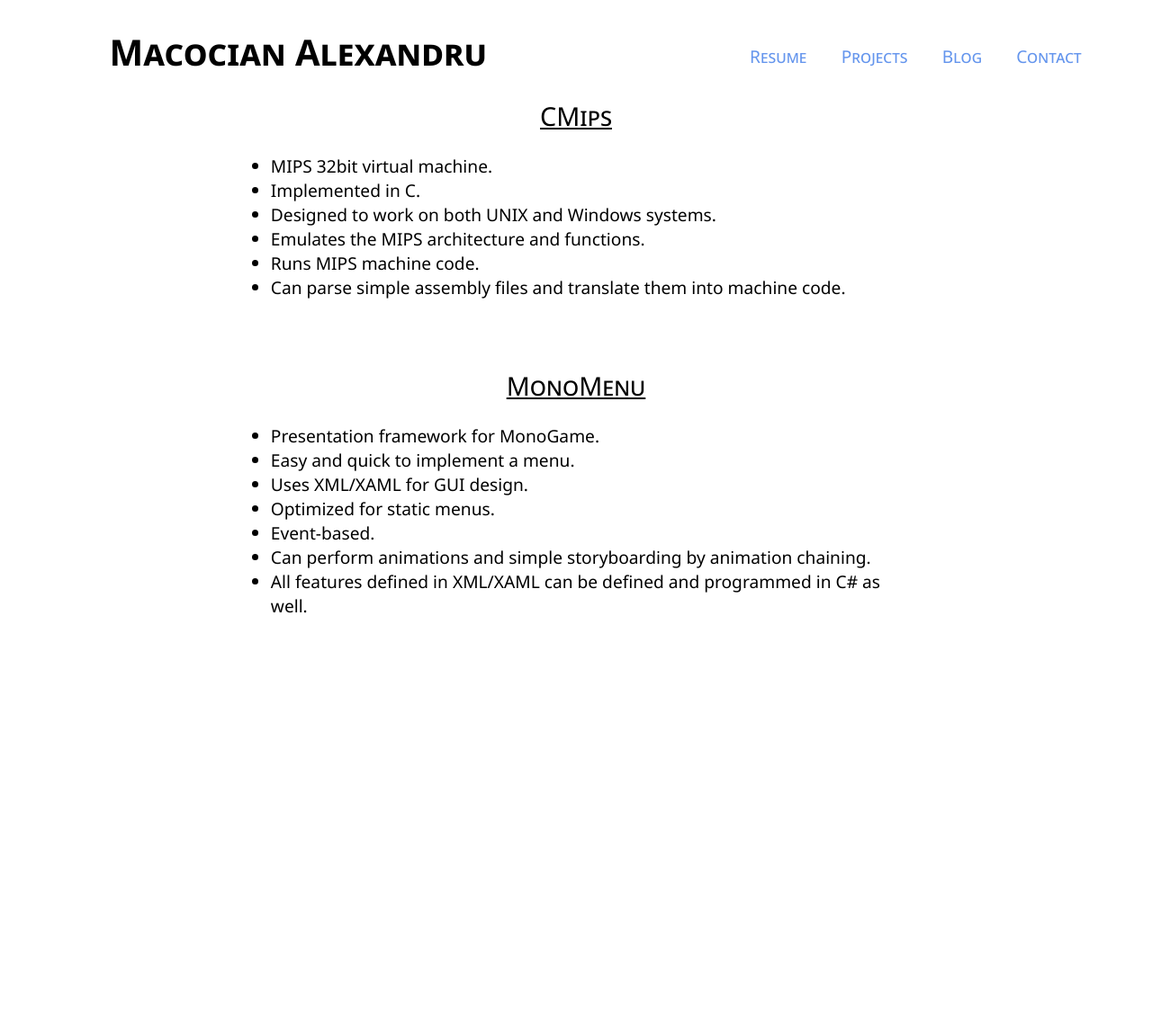
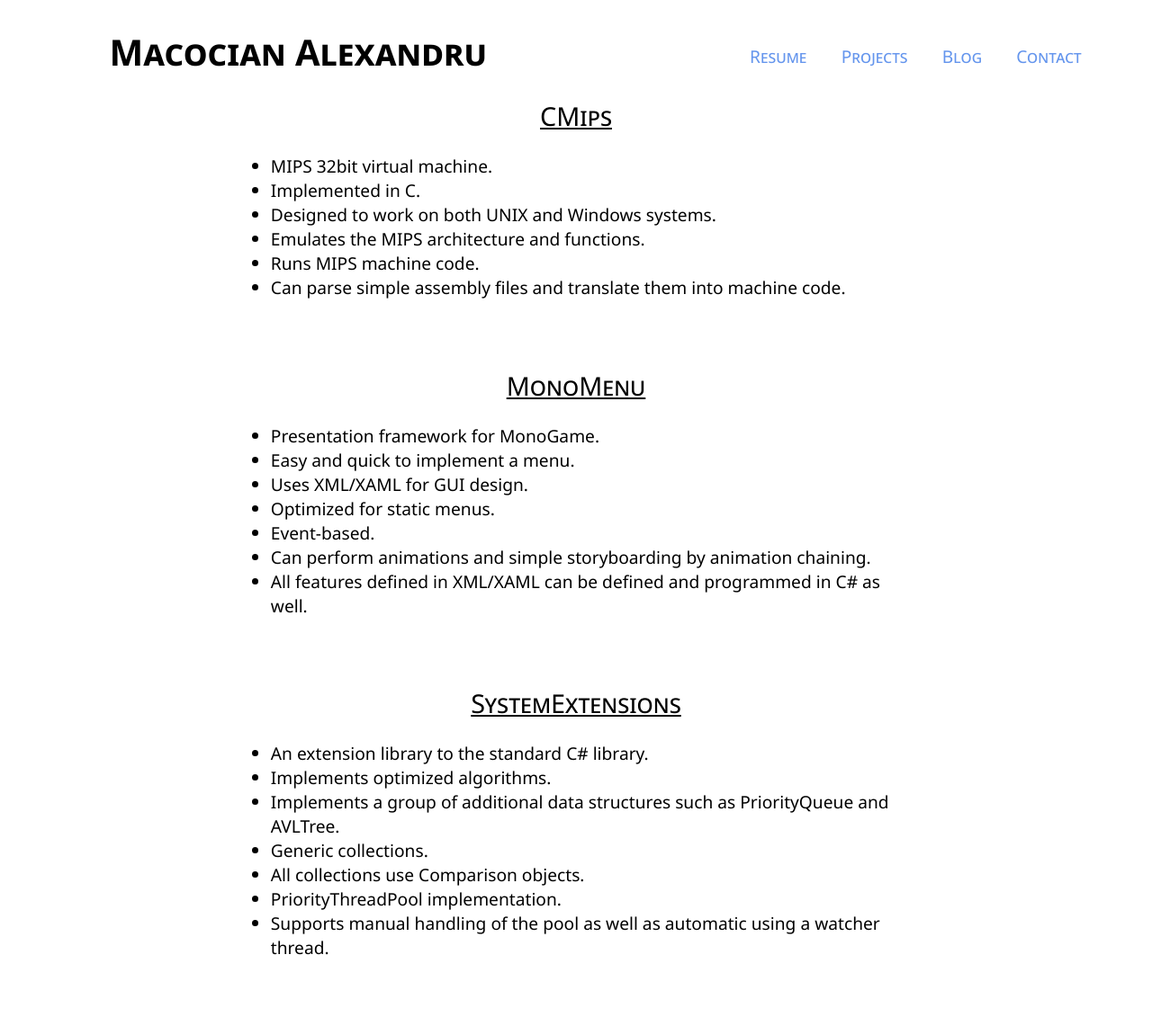
Before and after one commit to AlexMacocian/alexmacocian.github.io, a Jekyll site: the page built from projects/index.html, in a window 1280 px wide. Shown: the whole page at 90% size. Built offline with Jekyll 4.4.1, drawn with Linux system fonts in a browser that asks for light colours; before the commit the page ends 900 px from its top, so only the background shows below that.

Commit message:
Update index.html

```diff
--- a/projects/index.html
+++ b/projects/index.html
@@ -22,4 +22,14 @@
     <li>Can perform animations and simple storyboarding by animation chaining.</li>
     <li>All features defined in XML/XAML can be defined and programmed in C# as well.</li>
 	</ul>
+  <a class="Title" href="https://github.com/AlexMacocian/SystemExtensions"> SystemExtensions </a>
+  <ul>
+	<li>An extension library to the standard C# library.</li>
+    	<li>Implements optimized algorithms.</li>
+	<li>Implements a group of additional data structures such as PriorityQueue and AVLTree.</li>
+	<li>Generic collections.</li>
+    	<li>All collections use Comparison objects.</li>
+    	<li>PriorityThreadPool implementation.</li>
+    	<li>Supports manual handling of the pool as well as automatic using a watcher thread.</li>
+  </ul>
 </div>
```
